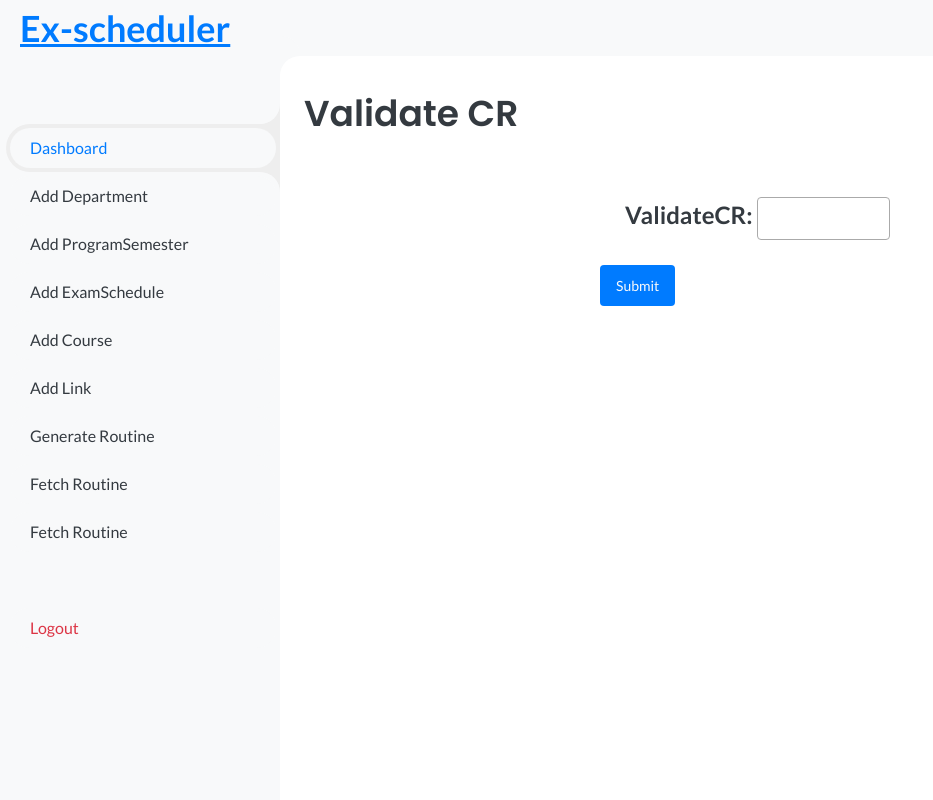
After one commit to TahlilMahfuz/DP-1-ExScheduler-Frontend, a Node server app: page /getvalidatecr in a window 1280 px wide. The commit adds this page. Shown: the whole page, without its empty margins (0-933 px from the left). Run offline with Node 20, Linux system fonts and the light colour scheme; some libraries are stand-ins or nearby versions.

Commit message:
validateCR added

```diff
--- a/controllers/admin.controllers.js
+++ b/controllers/admin.controllers.js
@@ -408,6 +408,33 @@ const fetchRoutine = async (req, res) => {
   }
 };
 
+const getvalidatecr = async (req, res) => {
+  res.render("admin/validatecr");
+}
+
+//new apis
+const postvalidatecr = async (req, res) => {
+  let studentID=req.body.studentID;
+  try {
+    const apiResponse = await axios.post(
+      "https://localhost:7227/api/Admin/validatecr",
+      {
+        "studentID": studentID
+      },
+      {
+        httpsAgent: agent,
+        headers: {
+          "Content-Type": "application/json",
+          Authorization: `Bearer ${req.user.token}`,
+        },
+      }
+    );
+    res.json(apiResponse.data.message);
+  } catch (err) {
+    console.error(err.message);
+  }
+}
+
 
 module.exports = {
   getDashboard,
@@ -428,5 +455,7 @@ module.exports = {
   addcourse,
   addlink,
   fetchRoutine,
-  adminSignup
+  adminSignup,
+  getvalidatecr,
+  postvalidatecr
 };
--- /dev/null
+++ b/views/admin/validatecr.ejs
@@ -0,0 +1,59 @@
+<!doctype html>
+<html lang="en">
+
+<head>
+  <title>Add Department</title>
+  <%-include('../partials/header') %>
+</head>
+
+<body>
+  <!-- Include the sidebar partial -->
+  <%-include('../partials/nav-sidenav') %>
+    <!-- CONTENT -->
+
+    <!-- NAVBAR -->
+    <nav>
+
+    </nav>
+    <!-- NAVBAR -->
+
+    <!-- MAIN -->
+    <main>
+      <div class="head-title">
+        <div class="left">
+          <h1>Validate CR</h1>
+        </div>
+      </div>
+    </main>
+    <!-- MAIN -->
+    <form action="/admin/postvalidatecr" method="post">
+      <section id="content">
+
+        <div class="container">
+          <div class="input-container">
+            <label for="text">ValidateCR:</label>
+            <input type="text" id="studentID" name="studentID"><br><br>
+            <button type="submit" id="LinkButton">Submit</button>
+          </div>
+        </div>
+      </section>
+    </form>
+
+
+
+
+
+    <!-- Optional JavaScript -->
+    <!-- jQuery first, then Popper.js, then Bootstrap JS -->
+    <script src="https://code.jquery.com/jquery-3.4.1.slim.min.js"
+      integrity="sha384-J6qa4849blE2+poT4WnyKhv5vZF5SrPo0iEjwBvKU7imGFAV0wwj1yYfoRSJoZ+n" crossorigin="anonymous">
+      </script>
+    <script src="https://cdn.jsdelivr.net/npm/popper.js@1.16.0/dist/umd/popper.min.js"
+      integrity="sha384-Q6E9RHvbIyZFJoft+2mJbHaEWldlvI9IOYy5n3zV9zzTtmI3UksdQRVvoxMfooAo" crossorigin="anonymous">
+      </script>
+    <script src="https://stackpath.bootstrapcdn.com/bootstrap/4.4.1/js/bootstrap.min.js"
+      integrity="sha384-wfSDF2E50Y2D1uUdj0O3uMBJnjuUD4Ih7YwaYd1iqfktj0Uod8GCExl3Og8ifwB6" crossorigin="anonymous">
+      </script>
+</body>
+
+</html>
--- a/views/partials/nav-sidenav.ejs
+++ b/views/partials/nav-sidenav.ejs
@@ -45,6 +45,12 @@
         <a href="/generate-routine">
 
           <span class="text">Generate Routine</span>
+        </a>
+      </li>
+      <li>
+        <a href="/fetch-routine">
+
+          <span class="text">Fetch Routine</span>
         </a>
       </li>
       <li>
```
Also changed, not shown: routes/admin.routes.js (+10 -2 lines).
